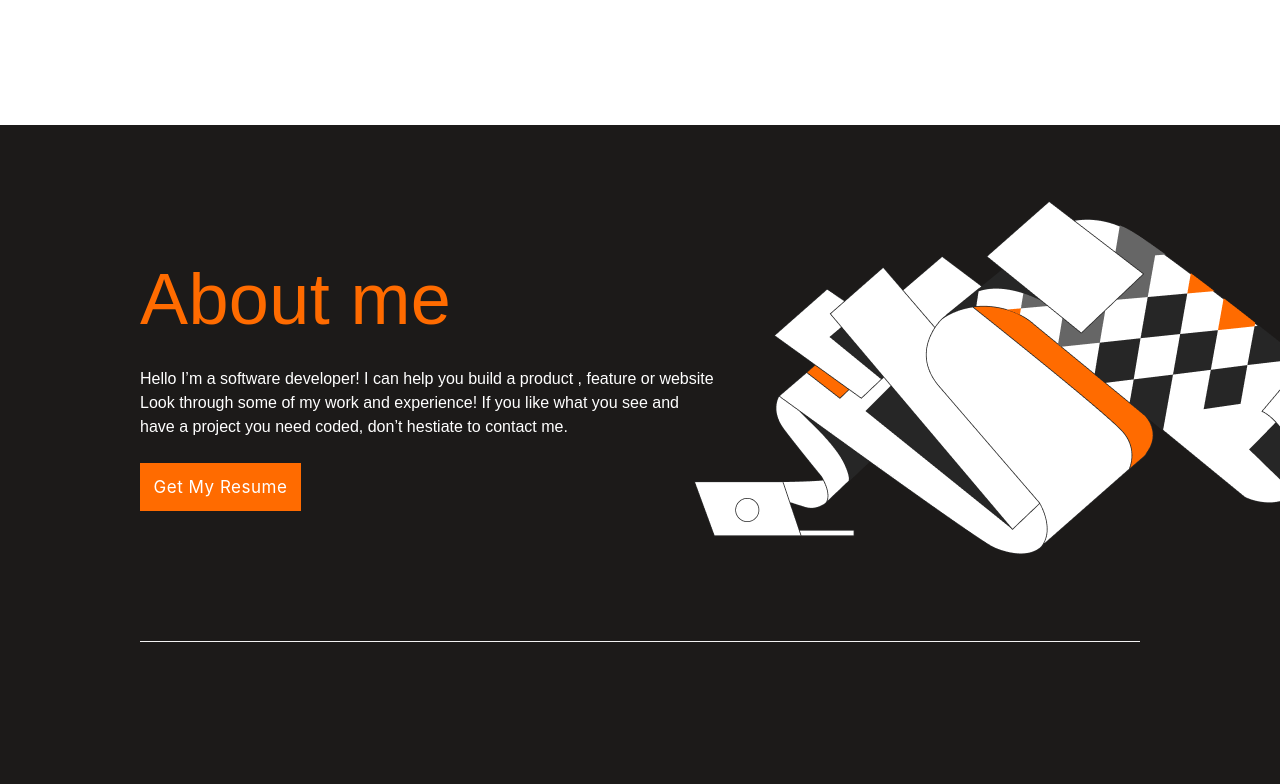
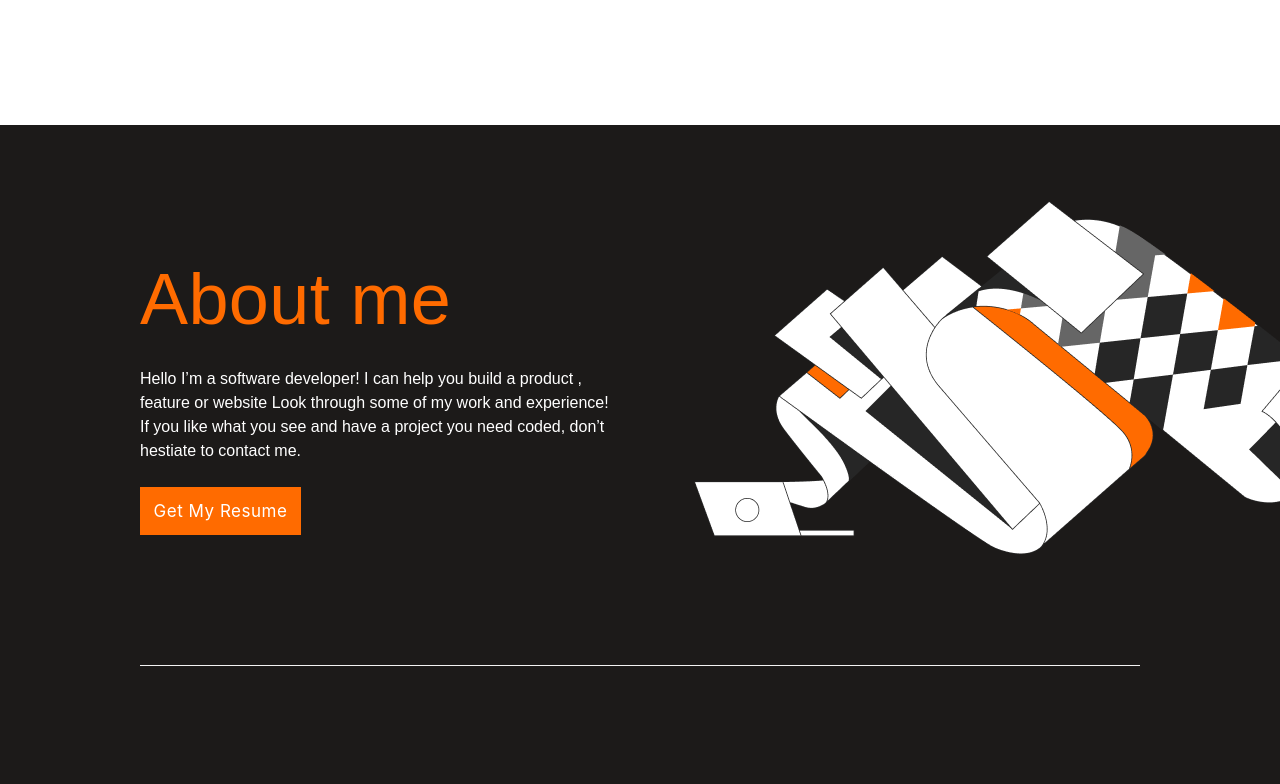
Before and after one commit to olawalecoder/Portfolio, a plain HTML site: page index.html in a window 1280 px wide. Shown: the part 2388-3172 px from the top of the page. Drawn offline with Linux system fonts and the light colour scheme.

Commit message:
corrected width in the intro section and aboutme section, reduced the space at the form section, changed the link on logo to #

```diff
--- a/css/desktop.css
+++ b/css/desktop.css
@@ -9,7 +9,7 @@ body {
   margin: 0;
   box-sizing: border-box;
   width: 100%;
-  height: 4561px;
+  height: 100%;
 }
 
 header {
@@ -60,7 +60,7 @@ h1 {
   font-style: normal;
   font-weight: 400;
   line-height: 81px;
-  width: 100%;
+  width: 400px;
   letter-spacing: 0.3700000047683716px;
   text-align: left;
   margin-block-start: 0;
@@ -100,7 +100,7 @@ p {
   line-height: 24px;
   letter-spacing: 0;
   text-align: left;
-  width: 100%;
+  width: 400px;
   max-width: 600px;
   padding-right: 24px;
 }
@@ -312,7 +312,7 @@ a {
   color: #fff;
   width: 100%;
   height: 1195px;
-  margin: 120px auto;
+  margin: 120px auto 0;
   padding: 130px 140px 0;
   background-image: url(/img/big-bg2.png);
   background-repeat: no-repeat;
@@ -329,13 +329,13 @@ a {
 .about h1 {
   font-size: 72px;
   line-height: 88px;
-  width: 100%;
+  width: 400px;
   height: 100%;
 }
 
 .about p {
   min-width: 235px;
-  width: 100%;
+  width: 500px;
   height: 100%;
   color: #fff;
 }
@@ -409,9 +409,8 @@ a {
   flex-direction: row;
   justify-content: center;
   width: 100%;
-  height: 845px;
   background-color: #fff;
-  margin: 120px 24px 124px 24px;
+  padding: 120px 0;
 }
 
 .form p {
@@ -507,3 +506,7 @@ button:hover {
   color: #ff6b00;
   border: solid #ff6b00 1px;
 }
+
+footer {
+  display: none;
+}
--- a/index.html
+++ b/index.html
@@ -12,7 +12,7 @@
 </head>
 <body>
     <header>
-        <a class="logo" href="index.html">Olawale</a>
+        <a class="logo" href="#">Olawale</a>
         <nav>
             <button class="button"><img src="img/Union.png" alt="navigation bar"></button>
         </nav>
```
Also changed, not shown: 1 other file.
